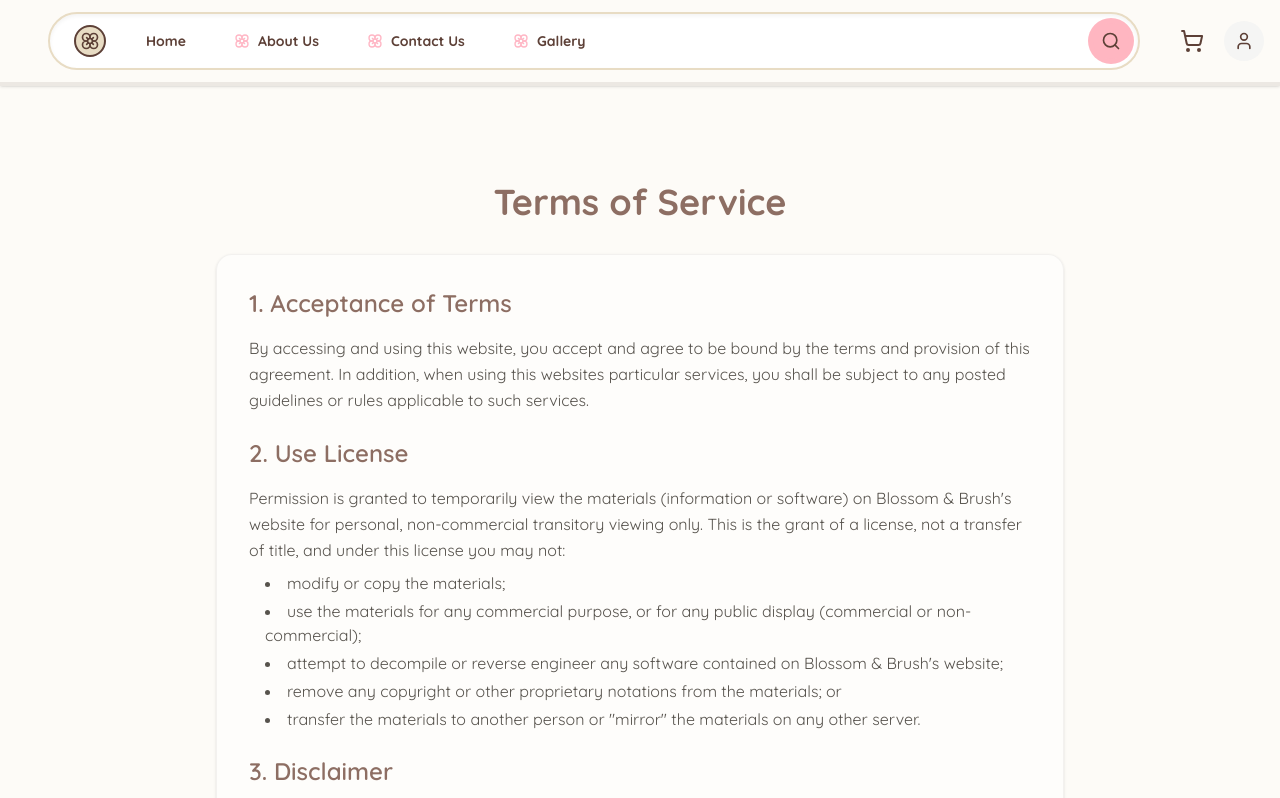
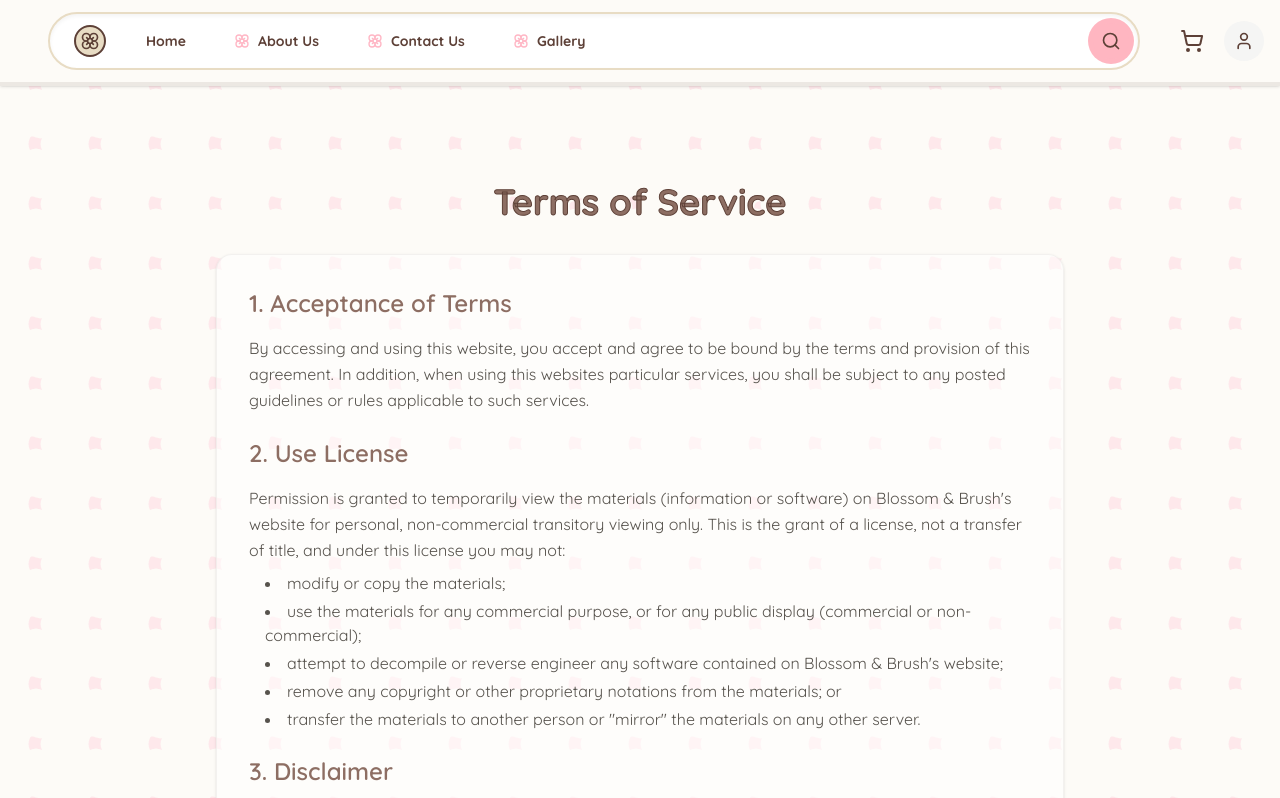
Before and after one commit to Malal1178/Blossom-Brush, a Next.js app: page /terms in a window 1280 px wide. Shown: the top 798 px of the page. Built offline with nearby package versions, Linux system fonts and the light colour scheme; no server answers; the database is empty.

Commit message:
Update footer and terms/privacy page styling

```diff
--- a/src/app/privacy/page.tsx
+++ b/src/app/privacy/page.tsx
@@ -1,10 +1,11 @@
 import React from 'react';
+import Footer from '@/components/Footer';
 
 export default function PrivacyPage() {
     return (
-        <div className="min-h-screen bg-[#FDFBF7] font-sans text-[#5D4037] pt-24 pb-12">
-            <div className="container mx-auto px-6 max-w-4xl">
-                <h1 className="text-4xl font-bold mb-8 text-center text-[#8D6E63]">Privacy Policy</h1>
+        <div className="min-h-screen font-sans text-[#5D4037] relative overflow-hidden">
+            <div className="container mx-auto px-6 max-w-4xl relative z-10 pt-24 pb-12">
+                <h1 className="text-4xl font-bold mb-8 text-center text-[#8D6E63] relative" style={{ WebkitTextStroke: "1px #5D4037", textShadow: "2px 2px 0px #FDFBF7" }}>Privacy Policy</h1>
 
                 <div className="bg-white/50 p-8 rounded-2xl shadow-sm border border-[#E7E5E4]/50 space-y-6">
                     <section>
@@ -56,6 +57,7 @@
                     </section>
                 </div>
             </div>
+            <Footer />
         </div>
     );
 }
--- a/src/app/terms/page.tsx
+++ b/src/app/terms/page.tsx
@@ -1,10 +1,11 @@
 import React from 'react';
+import Footer from '@/components/Footer';
 
 export default function TermsPage() {
     return (
-        <div className="min-h-screen bg-[#FDFBF7] font-sans text-[#5D4037] pt-24 pb-12">
-            <div className="container mx-auto px-6 max-w-4xl">
-                <h1 className="text-4xl font-bold mb-8 text-center text-[#8D6E63]">Terms of Service</h1>
+        <div className="min-h-screen font-sans text-[#5D4037] relative overflow-hidden">
+            <div className="container mx-auto px-6 max-w-4xl relative z-10 pt-24 pb-12">
+                <h1 className="text-4xl font-bold mb-8 text-center text-[#8D6E63] relative" style={{ WebkitTextStroke: "1px #5D4037", textShadow: "2px 2px 0px #FDFBF7" }}>Terms of Service</h1>
 
                 <div className="bg-white/50 p-8 rounded-2xl shadow-sm border border-[#E7E5E4]/50 space-y-6">
                     <section>
@@ -57,6 +58,7 @@
                     </section>
                 </div>
             </div>
+            <Footer />
         </div>
     );
 }
--- a/src/components/Footer.tsx
+++ b/src/components/Footer.tsx
@@ -20,7 +20,6 @@
                 <div className="flex flex-col md:flex-row justify-center gap-4 md:gap-6 text-stone-400 text-sm">
                     <Link href="/terms" className="hover:text-earth transition-colors cursor-pointer">Terms</Link>
                     <Link href="/privacy" className="hover:text-earth transition-colors cursor-pointer">Privacy</Link>
-                    <a href="#" className="hover:text-earth transition-colors">Instagram</a>
                 </div>
             </div>
         </footer>
```
